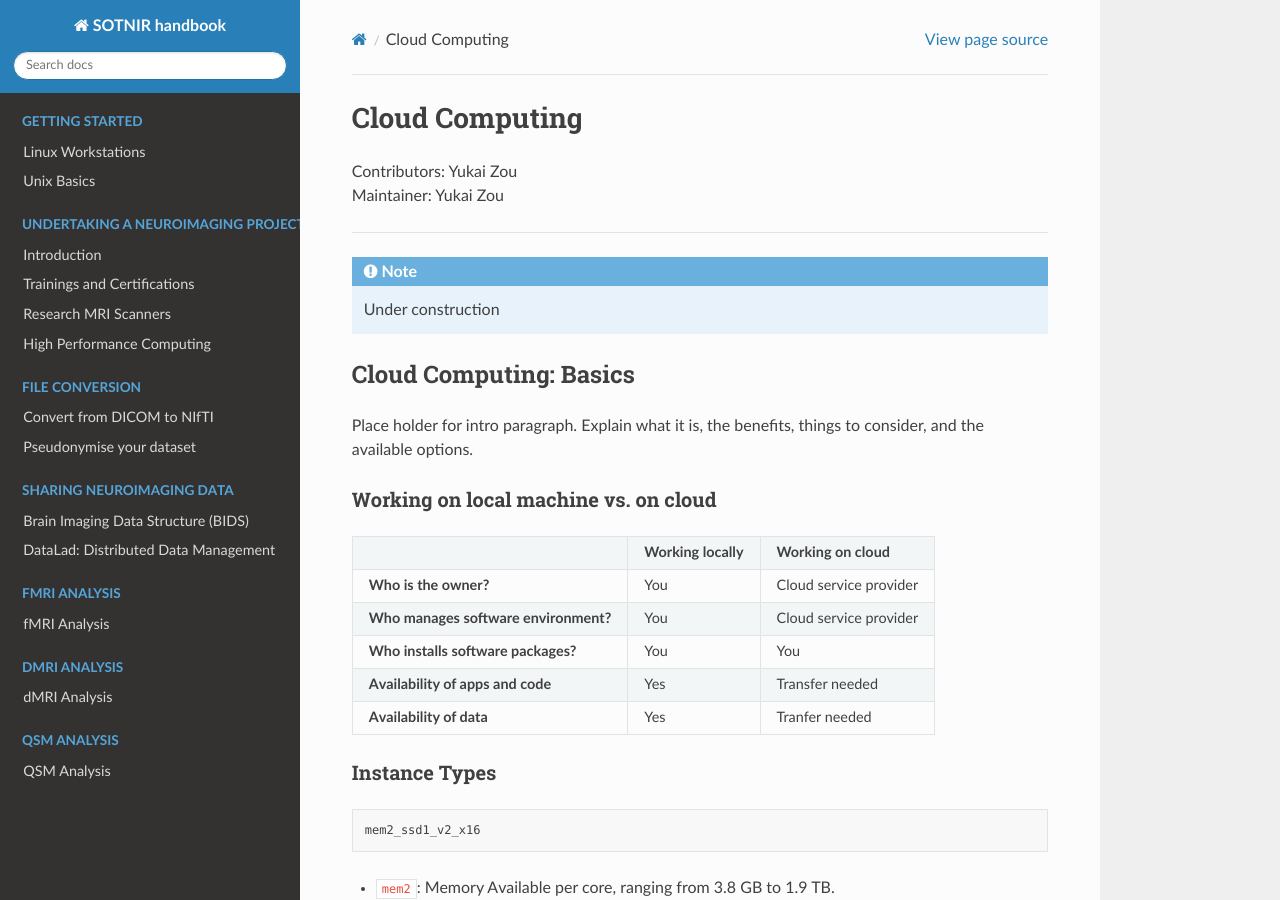
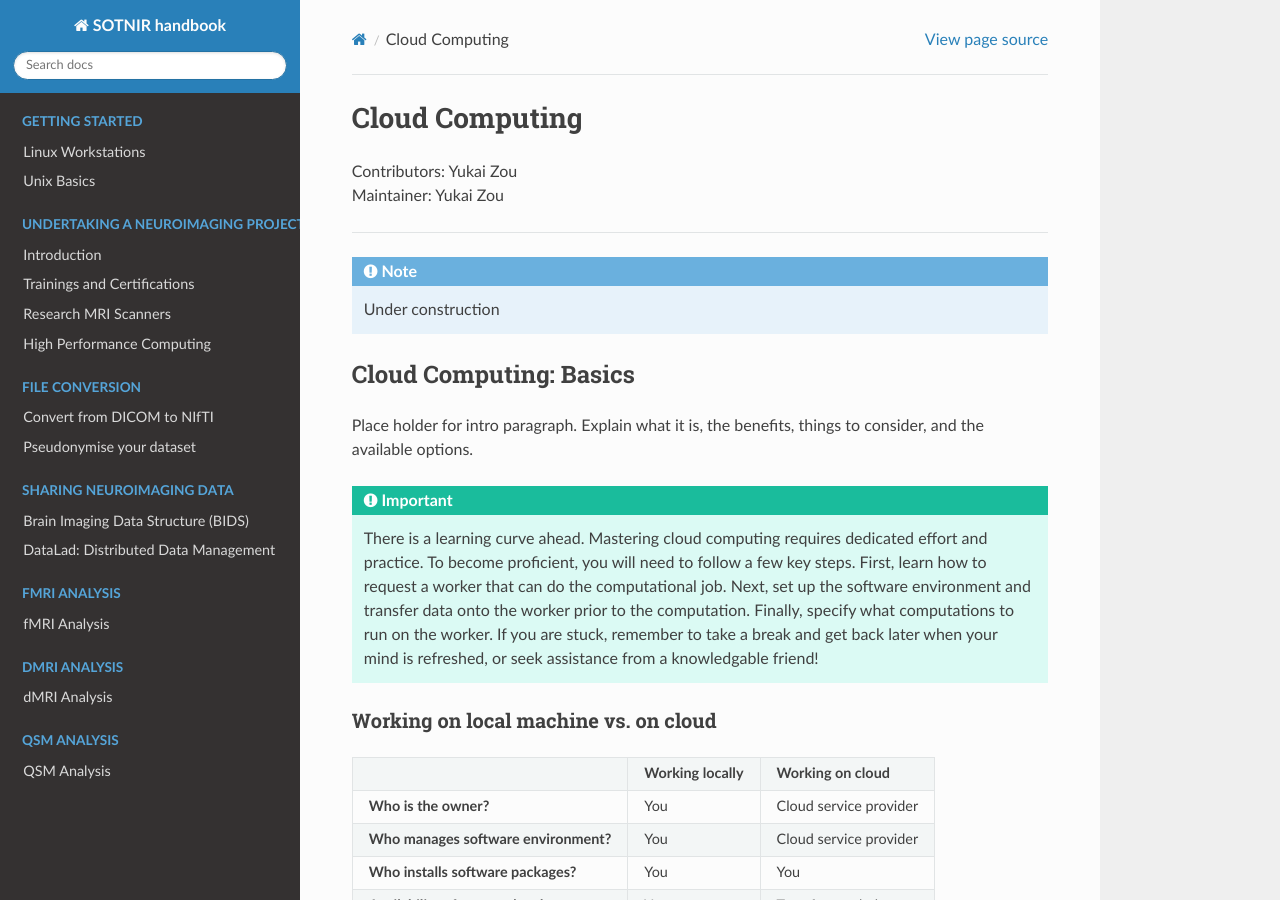
Before and after one commit to nhuneke/sotnir-handbook, a Sphinx documentation site: the page built from docs/projects-soton/cloud-computing.rst, in a window 1280 px wide and 900 px high. Built offline with Sphinx 7.4.7 and the Read the Docs theme 2.0.0, drawn with Linux system fonts in a browser that asks for light colours; pages that are not in the unit, such as notebooks, are missing from menus.

Commit message:
Added important

```diff
--- a/docs/projects-soton/cloud-computing.rst
+++ b/docs/projects-soton/cloud-computing.rst
@@ -15,6 +15,10 @@ Cloud Computing: Basics
 -----------------------
 
 Place holder for intro paragraph. Explain what it is, the benefits, things to consider, and the available options.
+
+.. important::
+
+   There is a learning curve ahead. Mastering cloud computing requires dedicated effort and practice. To become proficient, you will need to follow a few key steps. First, learn how to request a worker that can do the computational job. Next, set up the software environment and transfer data onto the worker prior to the computation. Finally, specify what computations to run on the worker. If you are stuck, remember to take a break and get back later when your mind is refreshed, or seek assistance from a knowledgable friend!
 
 Working on local machine vs. on cloud
 *************************************
@@ -95,7 +99,7 @@ Setting up NITRC-CE on Amazon Web Services (AWS)
 
 Using NITRC-CE on AWS is a straightforward process and can save substantial time setting up a computational environment for neuroimaging data analysis.
 
-1. Visit https://www.nitrc.org/;
+ 1. Visit https://www.nitrc.org/;
 2. Click on "CE: Cloud Computing Environment" on top right;
 3. Click on "Access NITRC-CE", and select "Find a NITRC-CE AMI" in the drop-down menu;
 4. Follow the instructions to set up EC2 instance.
```
